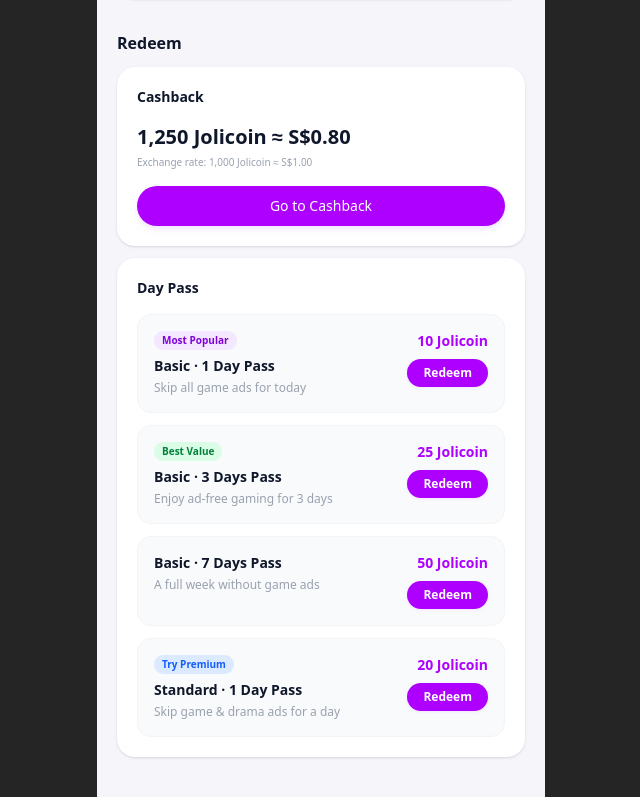
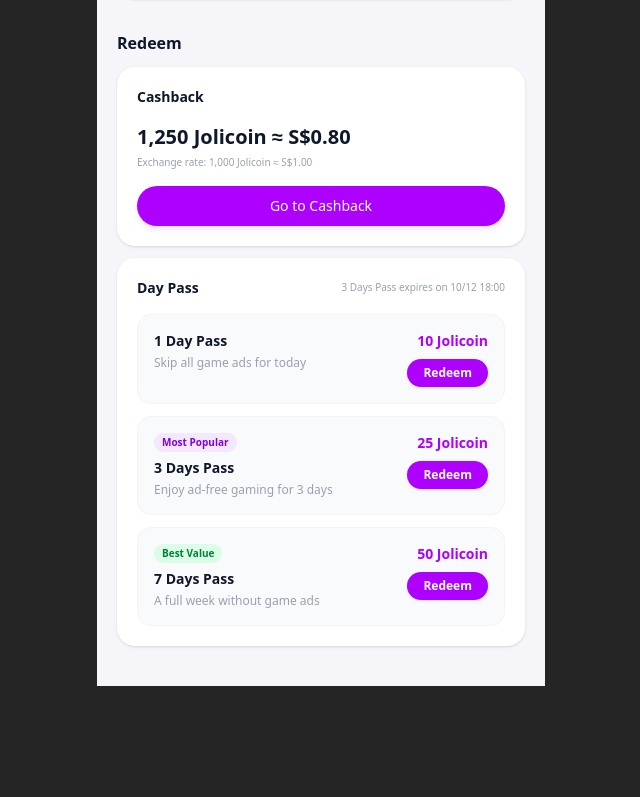
Before and after one commit to CruiseSL/Jolibox-APP, a Next.js app: page /jolicoin in a window 1280 px wide. Shown: the part 427-1224 px from the top of the page, without its empty margins (319-959 px from the left). After the commit the page ends 1113 px from the top, so only its background shows below. Built offline with nearby package versions, Linux system fonts and the light colour scheme.

Commit message:
feat: simplify Day Pass options and add expiration display

```diff
--- a/src/components/jolicoin/MembershipSection.tsx
+++ b/src/components/jolicoin/MembershipSection.tsx
@@ -10,34 +10,33 @@ export function MembershipSection() {
     const [confirmOpen, setConfirmOpen] = useState(false);
     const [successOpen, setSuccessOpen] = useState(false);
 
+    // Mock active pass data - in a real app this would come from props or context
+    const activePass = {
+        name: "3 Days Pass",
+        expireDate: "10/12 18:00" // Example date/time matching user request format
+    };
+
     const items = [
         {
-            title: "Basic · 1 Day Pass",
+            title: "1 Day Pass",
             price: "10 Jolicoin",
             subtitle: "Skip all game ads for today",
+            tag: null
+        },
+        {
+            title: "3 Days Pass",
+            price: "25 Jolicoin",
+            subtitle: "Enjoy ad-free gaming for 3 days",
             tag: "Most Popular",
             tagColor: "bg-purple-100 text-purple-700"
         },
         {
-            title: "Basic · 3 Days Pass",
-            price: "25 Jolicoin",
-            subtitle: "Enjoy ad-free gaming for 3 days",
+            title: "7 Days Pass",
+            price: "50 Jolicoin",
+            subtitle: "A full week without game ads",
             tag: "Best Value",
             tagColor: "bg-green-100 text-green-700"
-        },
-        {
-            title: "Basic · 7 Days Pass",
-            price: "50 Jolicoin",
-            subtitle: "A full week without game ads",
-            tag: null
-        },
-        {
-            title: "Standard · 1 Day Pass",
-            price: "20 Jolicoin",
-            subtitle: "Skip game & drama ads for a day",
-            tag: "Try Premium",
-            tagColor: "bg-blue-100 text-blue-600"
-        },
+        }
     ];
 
     const handleRedeemClick = (item: typeof items[0]) => {
@@ -55,7 +54,13 @@ export function MembershipSection() {
 
     return (
         <div className="rounded-2xl bg-white p-5 shadow-sm space-y-4">
-            <h4 className="font-bold text-slate-900 text-sm">Day Pass</h4>
+            <div className="flex justify-between items-center">
+                <h4 className="font-bold text-slate-900 text-sm">Day Pass</h4>
+                {/* Expiration Time Display */}
+                <div className="text-[10px] text-gray-400 font-medium">
+                    {activePass.name} expires on {activePass.expireDate}
+                </div>
+            </div>
 
             <div className="space-y-3">
                 {items.map((item, idx) => (
```
